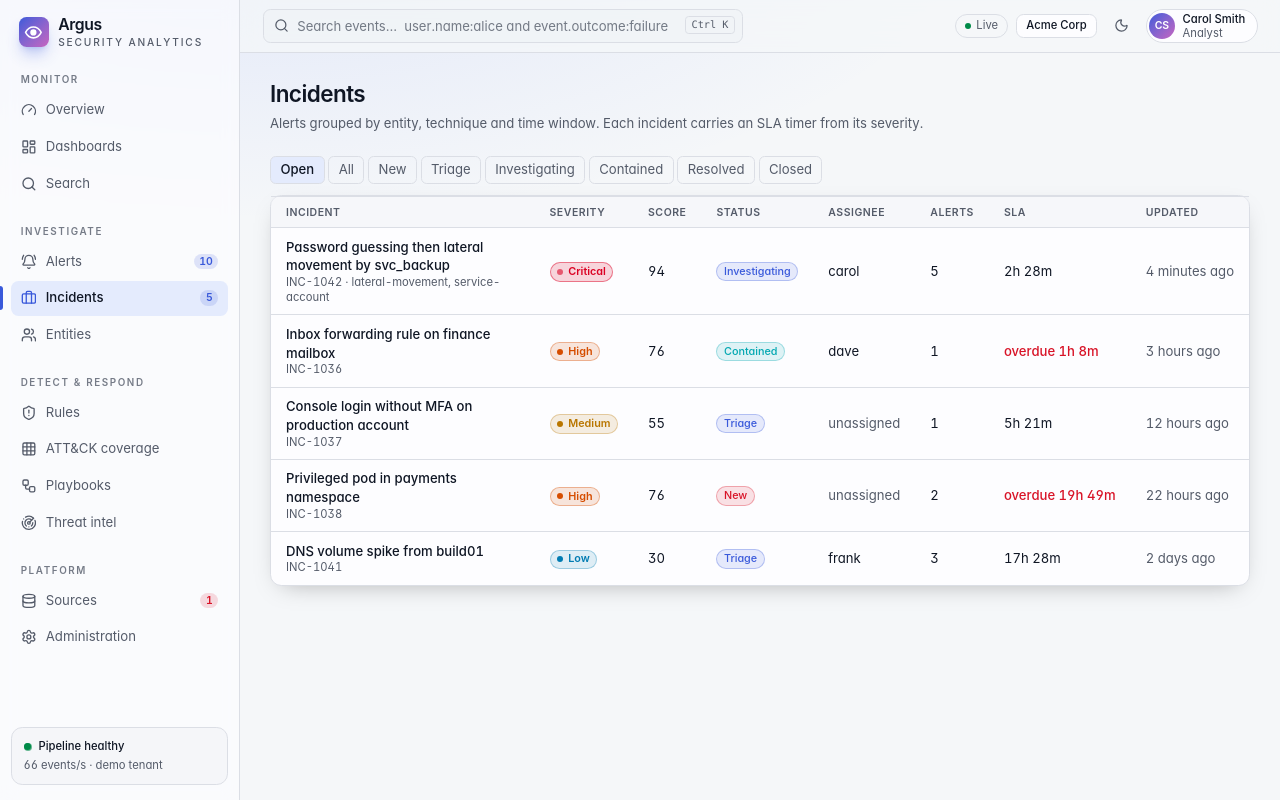
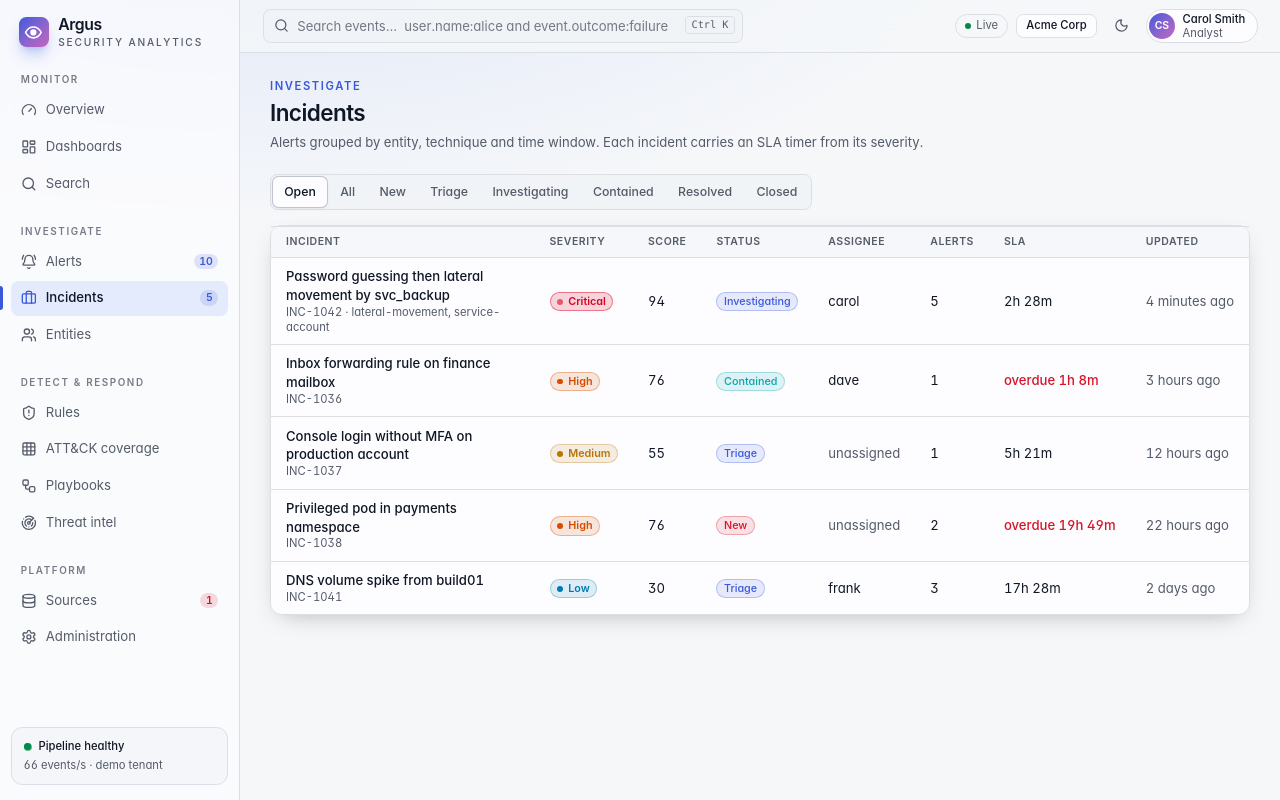
Before and after one commit to lumidren/Argus-SIEM, a Next.js app in the folder web/: page /incidents in a window 1280 px wide. Built offline with nearby package versions, Linux system fonts and the light colour scheme.

Commit message:
web: segmented status filter on incidents list

```diff
--- a/web/src/app/incidents/page.tsx
+++ b/web/src/app/incidents/page.tsx
@@ -1,6 +1,6 @@
 import type { Metadata } from "next";
 import Link from "next/link";
-import { Card, PageHeader, SeverityBadge, StatusBadge, Table, Td, Th } from "@/components/ui/primitives";
+import { Card, PageHeader, Segmented, segmentClass, SeverityBadge, StatusBadge, Table, Td, Th } from "@/components/ui/primitives";
 import { data, listIncidents } from "@/lib/demo/store";
 import { INCIDENT_STATUSES } from "@/lib/types";
 import { cn, relTime, slaLeft } from "@/lib/utils";
@@ -17,13 +17,15 @@ export default async function IncidentsPage({ searchParams }: { searchParams: Pr
   const now = data().now;
   return (
     <>
-      <PageHeader title="Incidents" description="Alerts grouped by entity, technique and time window. Each incident carries an SLA timer from its severity." />
-      <nav aria-label="Incident status filter" className="mb-3 flex flex-wrap gap-1">
-        {FILTERS.map((f) => (
-          <Link key={f} href={`/incidents?status=${f}`} aria-current={f === filter ? "page" : undefined} className={cn("rounded-md border px-2.5 py-1 text-sm capitalize", f === filter ? "bg-accent font-medium" : "text-muted-foreground hover:bg-accent")}>
-            {f}
-          </Link>
-        ))}
+      <PageHeader eyebrow="Investigate" title="Incidents" description="Alerts grouped by entity, technique and time window. Each incident carries an SLA timer from its severity." />
+      <nav aria-label="Incident status filter" className="mb-4">
+        <Segmented>
+          {FILTERS.map((f) => (
+            <Link key={f} href={`/incidents?status=${f}`} aria-current={f === filter ? "page" : undefined} className={segmentClass(f === filter)}>
+              {f}
+            </Link>
+          ))}
+        </Segmented>
       </nav>
       <Card>
         <Table>
```
